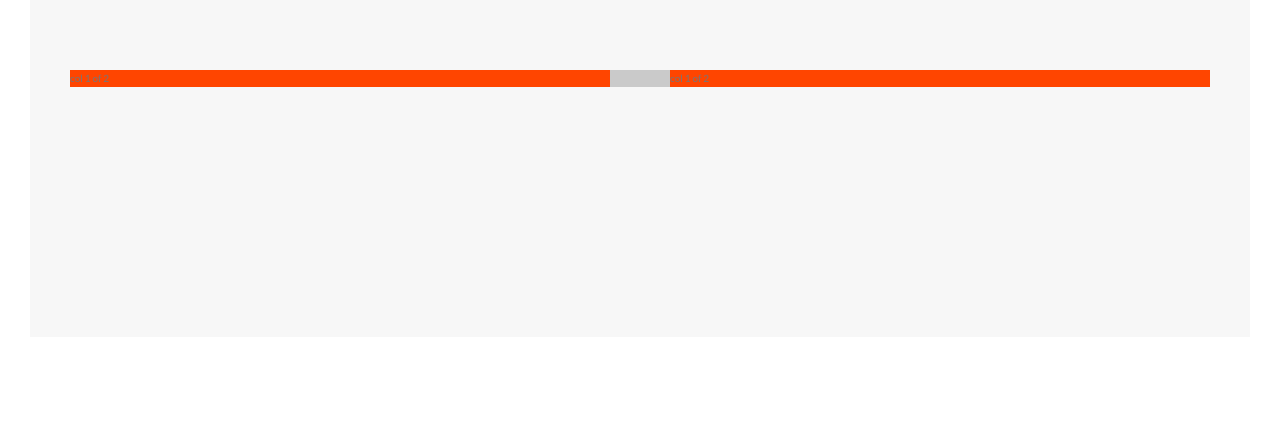
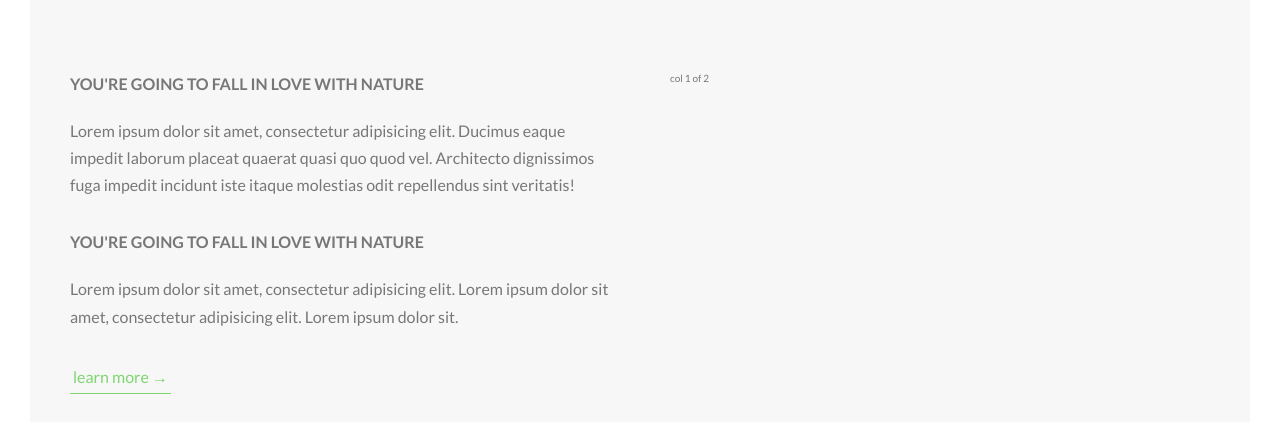
Before and after one commit to al-zolochevski/project-8, a website: page index.html in a window 1280 px wide. Shown: the part 950-1372 px from the top of the page. Before the commit the page ends 1317 px from the top, so only its background shows below. Drawn offline with nearby package versions, Linux system fonts and the light colour scheme; files that its build step writes are made by us from their sources.

Commit message:
use our grid in practise, stylized btn-text

```diff
--- a/index.html
+++ b/index.html
@@ -36,7 +36,21 @@
         </div>
         <div class="row">
             <div class="col-1-of-2">
-                col 1 of 2
+                <h3 class="heading-tertiary u-margin-bottom-20">
+                    You're going to fall in love with nature
+                </h3>
+                <p class="paragraph">
+                    Lorem ipsum dolor sit amet, consectetur adipisicing elit. Ducimus eaque impedit laborum placeat quaerat quasi quo quod vel. Architecto dignissimos fuga impedit incidunt iste itaque molestias odit repellendus sint veritatis!
+                </p>
+                <h3 class="heading-tertiary u-margin-bottom-20">
+                    You're going to fall in love with nature
+                </h3>
+                <p class="paragraph">
+                    Lorem ipsum dolor sit amet, consectetur adipisicing elit.  Lorem ipsum dolor sit amet, consectetur adipisicing elit. Lorem ipsum dolor sit.
+                </p>
+                <a href="#" class="btn-text">
+                    learn more &rarr;
+                </a>
             </div>
             <div class="col-1-of-2">
                 col 1 of 2
--- a/sass/abstracts/_variables.scss
+++ b/sass/abstracts/_variables.scss
@@ -12,6 +12,11 @@ $color-white: #ffffff;
 $color-black: #000000;
 
 
+//FONT
+
+$default-font-size: 1.6rem;
+
+
 //GRID
 
 $grid-width: 114rem;
--- a/sass/base/_typography.scss
+++ b/sass/base/_typography.scss
@@ -51,3 +51,16 @@ body {
         text-shadow: .5rem 1rem 2rem rgba($color-black,.2);
     }
 }
+
+.heading-tertiary {
+    font-size: 1.6rem;
+    font-weight: 700;
+    text-transform: uppercase;
+
+}
+.paragraph {
+    font-size: 1.6rem;
+    &:not(:last-child) {
+        margin-bottom: 3rem;
+    }
+}
--- a/sass/base/_utilities.scss
+++ b/sass/base/_utilities.scss
@@ -5,3 +5,7 @@
 .margin-bottom-80 {
     margin-bottom: 8rem;
 }
+
+.u-margin-bottom-20 {
+    margin-bottom: 2rem;
+}
--- a/sass/components/_button.scss
+++ b/sass/components/_button.scss
@@ -11,7 +11,7 @@
         border-radius: 3rem;
         transition: all .2s;
         position: relative;
-        font-size: 1.6rem;
+        font-size: $default-font-size;
     }
 
     &:hover {
@@ -27,7 +27,6 @@
     &:active {
         transform: translateY(-1px);
         box-shadow: 0.1rem .5rem rgba($color-black, .2);
-
     }
 
     &--white {
@@ -57,3 +56,29 @@
         animation-fill-mode: backwards;
     }
 }
+
+.btn-text {
+    &:link,
+    &:visited {
+        font-size: $default-font-size;
+        color: $color-primary;
+        display: inline-block;
+        text-decoration: none;
+        border-bottom:1px solid $color-primary;
+        padding: 3px ;
+        transition: all .2s;
+    }
+    &:hover {
+        background: $color-primary;
+        color: $color-white;
+        box-shadow:  0 1rem 2rem rgba($color-black,.15);
+        transform: translateY(-2px);
+    }
+
+
+    &:active {
+        box-shadow:  0 .3rem 1rem rgba($color-black,.15);
+        transform: translateY(0);
+    }
+
+}
--- a/sass/layout/_grid.scss
+++ b/sass/layout/_grid.scss
@@ -3,7 +3,6 @@
 
 .row {
     max-width: $grid-width;
-    background: #cacaca;
     margin: 0 auto;
 
     &:not(:last-child) {
@@ -13,7 +12,6 @@
     @include clearfix;
 
     [class^="col-"] {
-        background: orangered;
         float: left;
 
         &:not(:last-child) {
```
